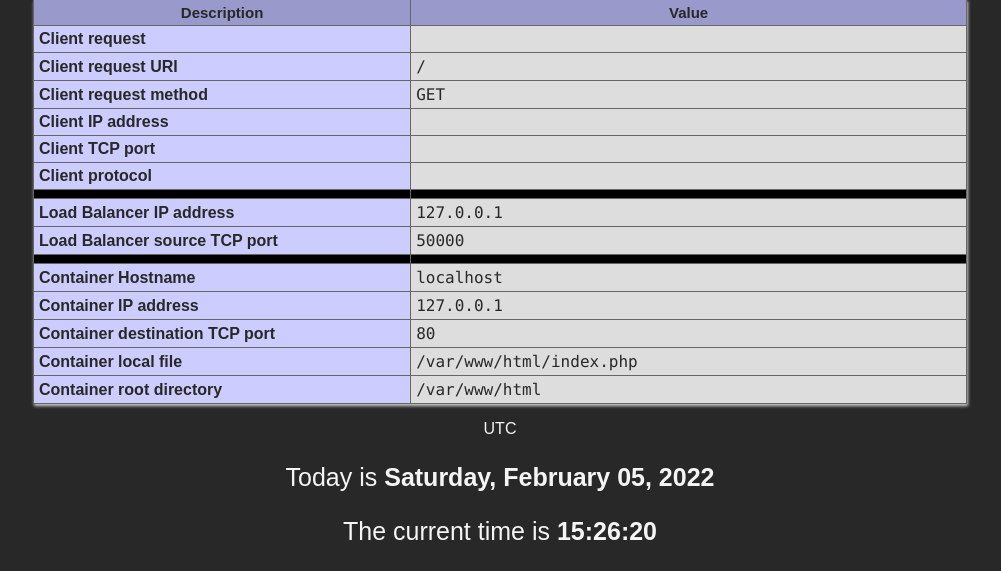
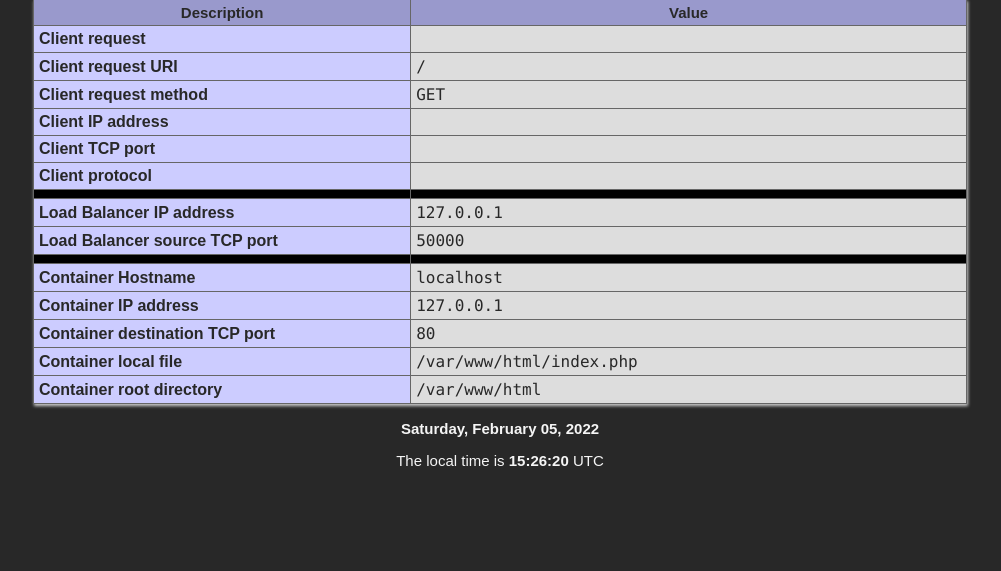
Before and after one commit to ddella/PHP8-Nginx, a PHP site: page / in a window 1280 px wide. Shown: the part 317-888 px from the top of the page, without its empty margins (140-1141 px from the left). After the commit the page ends 783 px from the top, so only its background shows below. Run offline with PHP 8.4, Linux system fonts and the light colour scheme; data that the repository does not hold is empty.

Commit message:
Update index.php

```diff
--- a/www/index.php
+++ b/www/index.php
@@ -135,11 +135,10 @@ echo "<tr><td class=\"e\">Container root directory</td><td class=\"v\">" . $_SER
 echo "</table>";
 
 date_default_timezone_set('EST');
-echo date_default_timezone_get();
 //Print the date on timestamp generated by time() function
-echo "<p style='font-size:25px'>Today is <b>".date("l, F d, Y", time())."</b> </p>";
+echo "<p style='font-size:15px'><b>".date("l, F d, Y", time())."</b> </p>";
 //Print the time on timestamp generated by time() function
-echo "<p style='font-size:25px'>The current time is <b>".date('H:i:s',time())."</b> </p>";
+echo "<p style='font-size:15px'>The local time is <b>".date('H:i:s',time())."</b> " . date_default_timezone_get() ." </p>";
 
 echo "</body>";
 echo "</html>";
```
